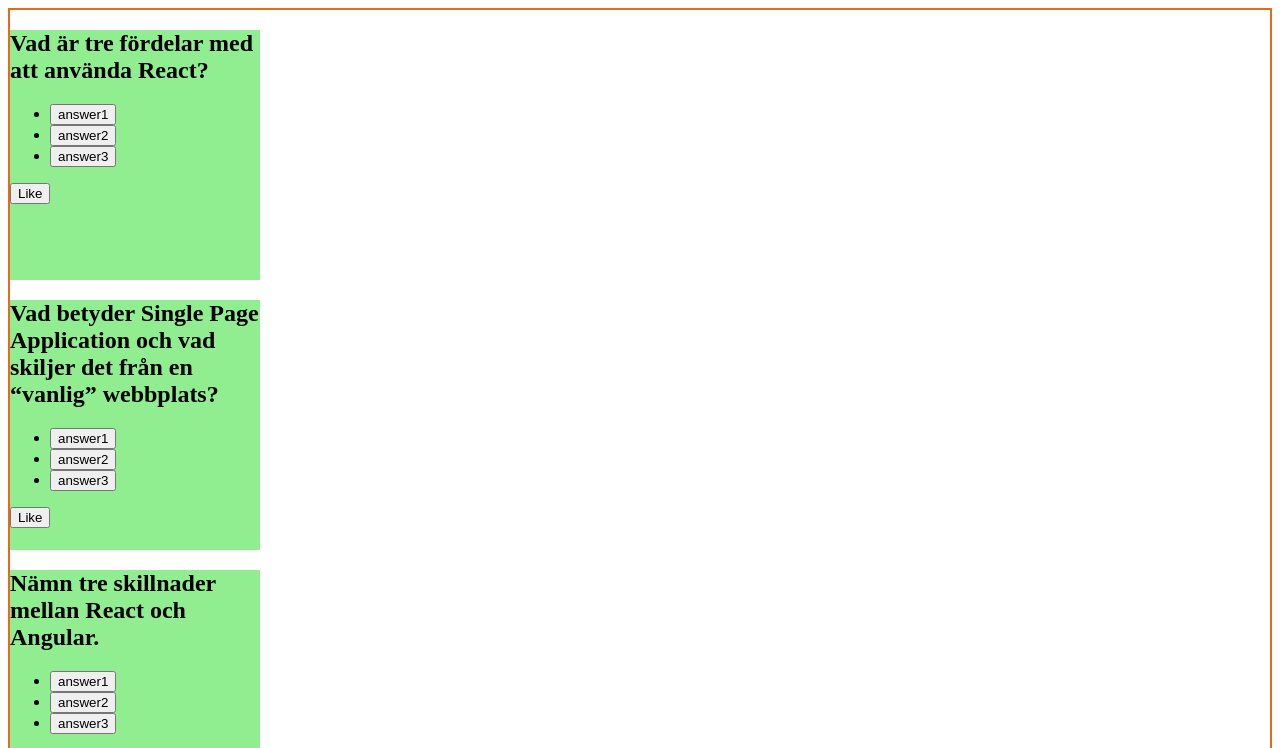
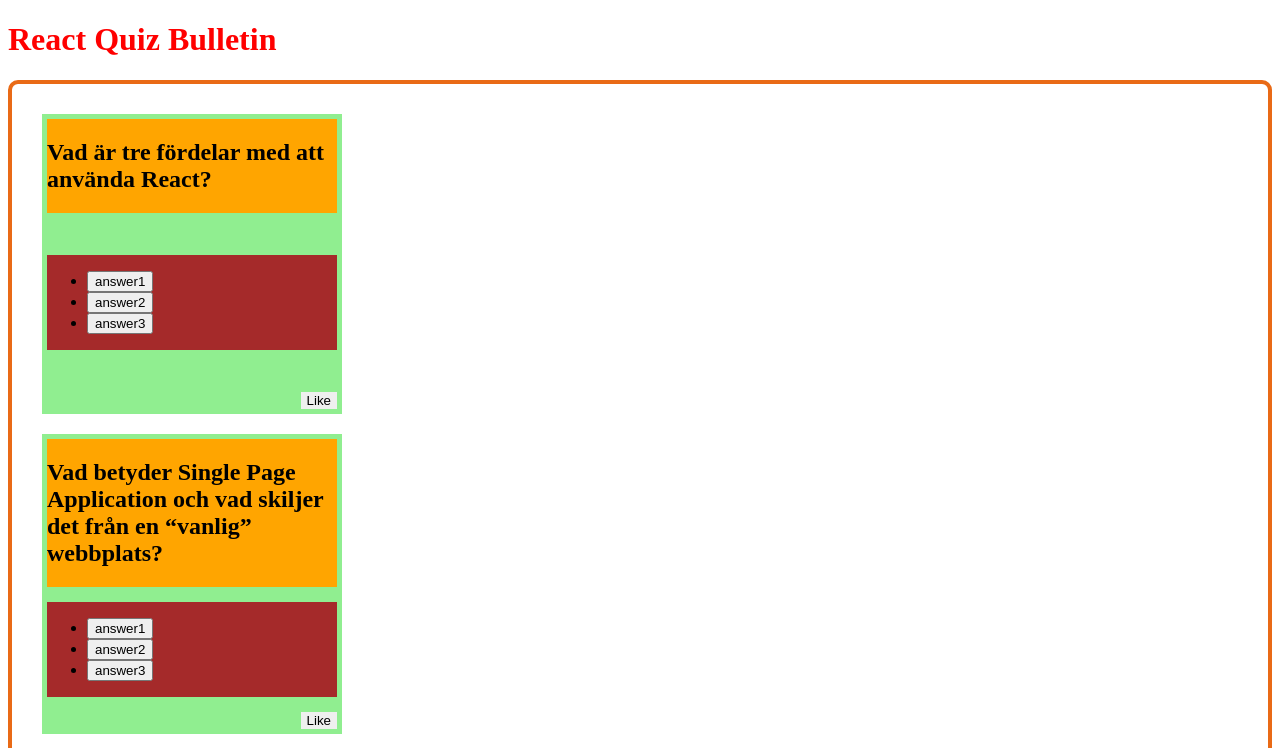
Before and after one commit to albycc/React-bulletin, a React (Create React App) app: page / in a window 1280 px wide. Shown: the top 748 px of the page. Built offline with nearby package versions, Linux system fonts and the light colour scheme.

Commit message:
added sass as styling language
added layout for ReactPost

```diff
--- a/package.json
+++ b/package.json
@@ -9,6 +9,7 @@
     "react": "^18.2.0",
     "react-dom": "^18.2.0",
     "react-scripts": "5.0.1",
+    "sass": "^1.54.7",
     "web-vitals": "^2.1.4"
   },
   "scripts": {
--- a/src/components/BulletinBoard/BulletinBoard.js
+++ b/src/components/BulletinBoard/BulletinBoard.js
@@ -1,30 +1,43 @@
-import { useEffect, useState } from 'react';
-import QuestionData from '../../data/QuestionData.json'
-import ReactPost from '../Post/ReactPost';
+import { Fragment, useEffect, useState } from "react";
+import QuestionData from "../../data/QuestionData.json";
+import ReactPost from "../Post/ReactPost";
 
-import classes from './BulletinBoard.module.css'
+import classes from "./BulletinBoard.module.scss";
 
-function Bulletinboard(){
-    const [questionList, setQuestionList] = useState([])
 
-    useEffect(() => {
+function Bulletinboard() {
+  const [questionList, setQuestionList] = useState([]);
 
-        const dataList = JSON.parse(JSON.stringify(QuestionData)).questions;
-        console.log(dataList)
-        setQuestionList(dataList)
-    }, []);
+  useEffect(() => {
+    const dataList = JSON.parse(JSON.stringify(QuestionData)).questions;
+    console.log(dataList);
+    setQuestionList(dataList);
+  }, []);
 
-    useEffect(() => {console.log('Updated questionList', questionList)}, [questionList])
+  useEffect(() => {
+    console.log("Updated questionList", questionList);
+  }, [questionList]);
 
-    const editPostAttribute = ({id, attribute, value}) => {
-        const copiedList = [...questionList];
-        copiedList.find(({questionId}) => questionId === id)[`${attribute}`] = value;
-        setQuestionList(copiedList)
-
-    }
-    return <div className={classes['bulletinboard-container']}>
-        {questionList.map(question => <ReactPost key={question.questionId} {...question} setPostAttribute={editPostAttribute}/>)}
-    </div>
+  const editPostAttribute = ({ id, attribute, value }) => {
+    const copiedList = [...questionList];
+    copiedList.find(({ questionId }) => questionId === id)[`${attribute}`] =
+      value;
+    setQuestionList(copiedList);
+  };
+  return (
+    <Fragment>
+      <h1 className="">React Quiz Bulletin</h1>
+      <div className={classes["bulletinboard-container"]}>
+        {questionList.map((question) => (
+          <ReactPost
+            key={question.questionId}
+            {...question}
+            setPostAttribute={editPostAttribute}
+          />
+        ))}
+      </div>
+    </Fragment>
+  );
 }
 
 export default Bulletinboard;
--- a/src/components/BulletinBoard/BulletinBoard.module.css
+++ /dev/null
@@ -1,3 +0,0 @@
-.bulletinboard-container{
-    border:2px solid rgb(233, 106, 22);
-}
--- /dev/null
+++ b/src/components/BulletinBoard/BulletinBoard.module.scss
@@ -0,0 +1,11 @@
+$colorRed:red;
+
+.bulletinboard-container{
+    border:4px solid rgb(233, 106, 22);
+    border-radius: 10px;
+    padding: 10px;
+}
+
+h1{
+    color:red;
+}
--- a/src/components/Post/PostLiked.js
+++ b/src/components/Post/PostLiked.js
@@ -1,6 +1,6 @@
 
 function PostLiked(){
-    return <p>You have liked this post!</p>
+    return <span>You have liked this post!</span>
 }
 
 export default PostLiked;
--- a/src/components/Post/ReactPost.js
+++ b/src/components/Post/ReactPost.js
@@ -1,5 +1,5 @@
 import PostLiked from "./PostLiked";
-import classes from "./ReactPost.module.css";
+import classes from "./ReactPost.module.scss";
 
 function ReactPost({
   questionId,
@@ -29,10 +29,10 @@
 
   return (
     <div className={classes["post-container"]}>
-      <div>
+      <div className={classes['post-titleheader-content']}>
         <h2>{questionName}</h2>
       </div>
-      <div>
+      <div className={classes['post-main-content']}>
         <ul>
           {answers.map((answer, index) => (
             <li key={questionId + index}>
@@ -47,11 +47,11 @@
           ))}
         </ul>
       </div>
-      <div>
+      <div className={classes['post-footer-content']}>
         {postLiked ? (
           <PostLiked />
         ) : (
-          <button onClick={likeButtonHandler}>Like</button>
+          <button className={classes['like-button']} onClick={likeButtonHandler}>Like</button>
         )}
       </div>
     </div>
--- a/src/components/Post/ReactPost.module.css
+++ /dev/null
@@ -1,5 +0,0 @@
-.post-container{
-    width:250px;
-    height:250px;
-    background-color: lightgreen;
-}
--- /dev/null
+++ b/src/components/Post/ReactPost.module.scss
@@ -0,0 +1,27 @@
+.post-container{
+    display: flex;
+    flex-direction: column;
+    justify-content: space-between;
+    max-width:300px;
+    min-height:300px;
+    background-color: lightgreen;
+    margin:20px;
+    padding:5px;
+    box-sizing: border-box;
+
+    .post-titleheader-content{
+        background: orange;
+    }
+
+    .post-main-content{
+        background-color: brown;
+    }
+
+    .post-footer-content{
+        display: flex;
+        flex-direction: row-reverse;
+        .like-button{
+            border: none;
+        }
+    }
+}
```
Also changed, not shown: 1 other file (tests, documents, lock files or other folders).
